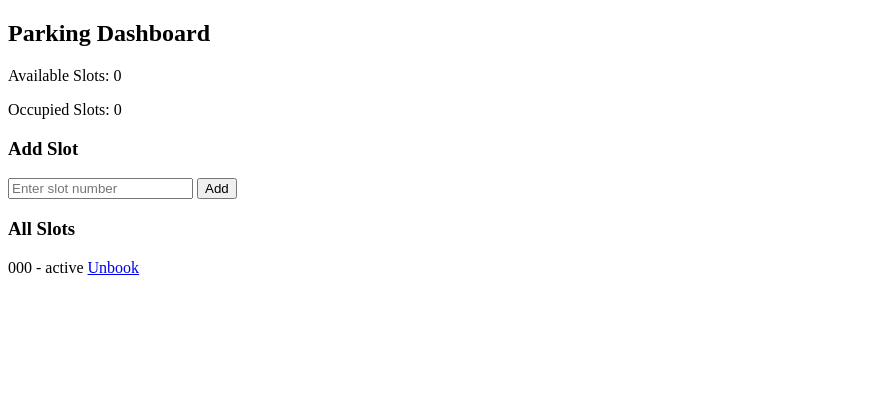
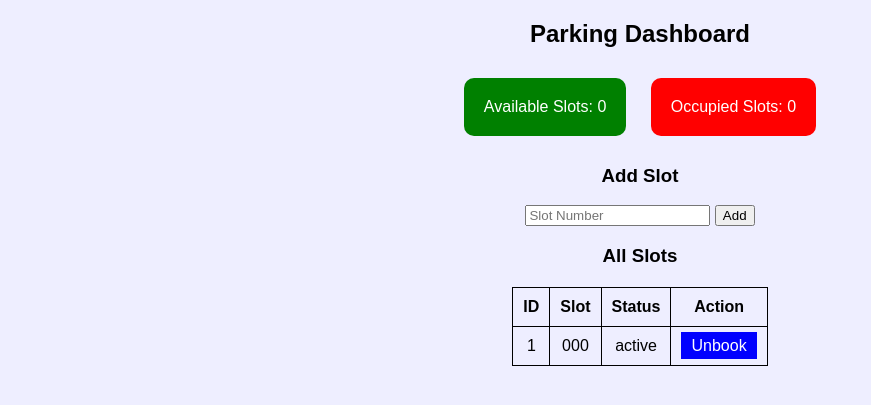
Before and after one commit to KASUSAHITHI/parking-system, a Flask app: page /dashboard in a window 1280 px wide. Shown: the top 405 px of the page, without its empty margins (0-871 px from the left). Run offline with Flask 3, Linux system fonts and the light colour scheme; tables that the repository leaves empty or names only in its code hold one stand-in row (values such as "Sample post").

Commit message:
Refactor dashboard layout and improve slot display
Updated the dashboard layout to use cards for available and occupied slots, improved the form placeholder text, and formatted the slots display in a table.

```diff
--- a/templates/dashboard.html
+++ b/templates/dashboard.html
@@ -1,31 +1,84 @@
 <!DOCTYPE html>
 <html>
+<head>
+    <title>Dashboard</title>
+    <style>
+        body {
+            font-family: Arial;
+            background-color: #eef;
+            text-align: center;
+        }
+        .card {
+            display: inline-block;
+            padding: 20px;
+            margin: 10px;
+            border-radius: 10px;
+            color: white;
+        }
+        .available { background: green; }
+        .occupied { background: red; }
+
+        table {
+            margin: auto;
+            margin-top: 20px;
+            border-collapse: collapse;
+        }
+        th, td {
+            padding: 10px;
+            border: 1px solid black;
+        }
+        a {
+            text-decoration: none;
+            color: white;
+            padding: 5px 10px;
+            background: blue;
+        }
+    </style>
+</head>
 <body>
 
 <h2>Parking Dashboard</h2>
 
-<p>Available Slots: {{ available }}</p>
-<p>Occupied Slots: {{ occupied }}</p>
+<div class="card available">
+    Available Slots: {{ available }}
+</div>
+
+<div class="card occupied">
+    Occupied Slots: {{ occupied }}
+</div>
 
 <h3>Add Slot</h3>
-<form method="POST" action="/add">
-    <input type="text" name="slot" placeholder="Enter slot number">
+<form action="/add" method="POST">
+    <input type="text" name="slot" placeholder="Slot Number">
     <button type="submit">Add</button>
 </form>
 
 <h3>All Slots</h3>
 
-{% for s in slots %}
-<p>
-    {{ s[1] }} - {{ s[2] }}
+<table>
+<tr>
+    <th>ID</th>
+    <th>Slot</th>
+    <th>Status</th>
+    <th>Action</th>
+</tr>
 
-    {% if s[2] == 'Available' %}
-        <a href="/book/{{ s[0] }}">Book</a>
-    {% else %}
-        <a href="/unbook/{{ s[0] }}">Unbook</a>
-    {% endif %}
-</p>
+{% for slot in slots %}
+<tr>
+    <td>{{ slot[0] }}</td>
+    <td>{{ slot[1] }}</td>
+    <td>{{ slot[2] }}</td>
+    <td>
+        {% if slot[2] == 'Available' %}
+            <a href="/book/{{ slot[0] }}">Book</a>
+        {% else %}
+            <a href="/unbook/{{ slot[0] }}">Unbook</a>
+        {% endif %}
+    </td>
+</tr>
 {% endfor %}
+
+</table>
 
 </body>
 </html>
```
